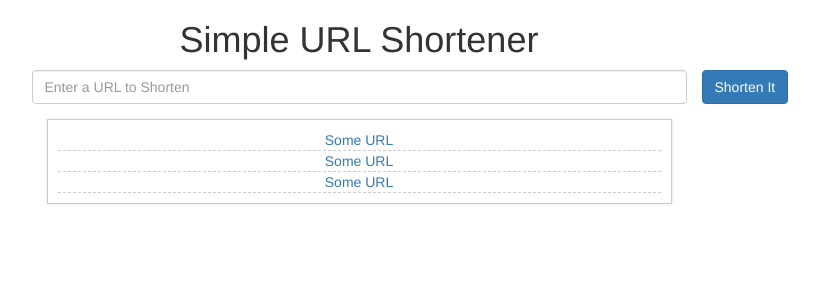
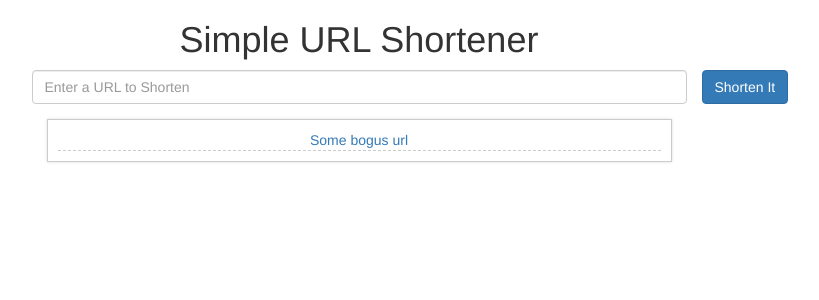
Before and after one commit to ericbastarache/shortener, a React (Create React App) app in the folder client/: page / in a window 1280 px wide. Shown: the top 300 px of the page, without its empty margins (281-1100 px from the left). Built offline with nearby package versions, Linux system fonts and the light colour scheme.

Commit message:
Updated url component

```diff
--- a/client/src/components/URL.js
+++ b/client/src/components/URL.js
@@ -5,13 +5,7 @@ class URL extends Component {
     return (
       <div>
         <li style={{borderBottom: '1px dashed #ccc'}}>
-          <a href="#">Some URL</a>
-        </li>
-        <li style={{borderBottom: '1px dashed #ccc'}}>
-          <a href="#">Some URL</a>
-        </li>
-        <li style={{borderBottom: '1px dashed #ccc'}}>
-          <a href="#">Some URL</a>
+          <a href="#">Some bogus url</a>
         </li>
       </div>
     );
```
